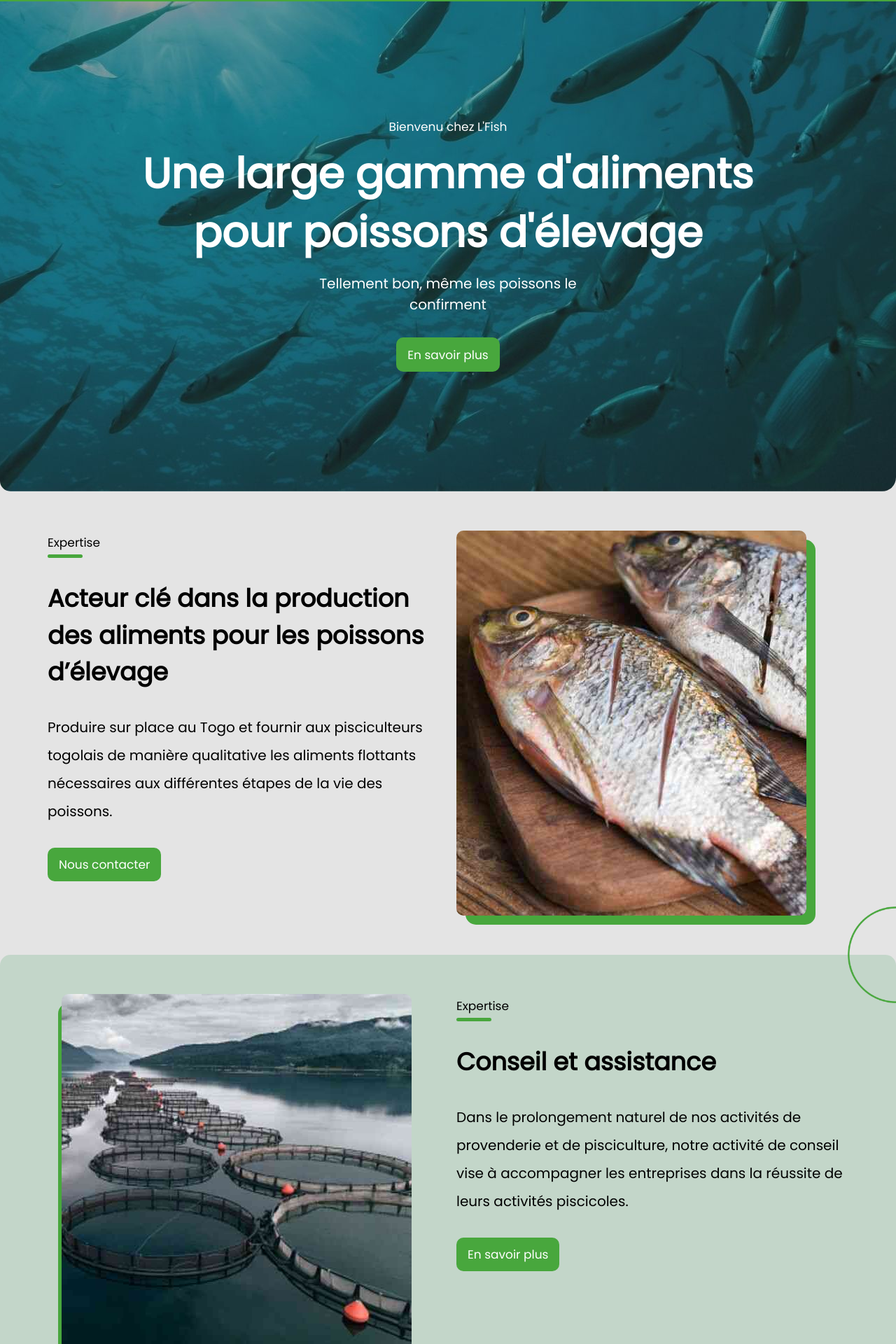
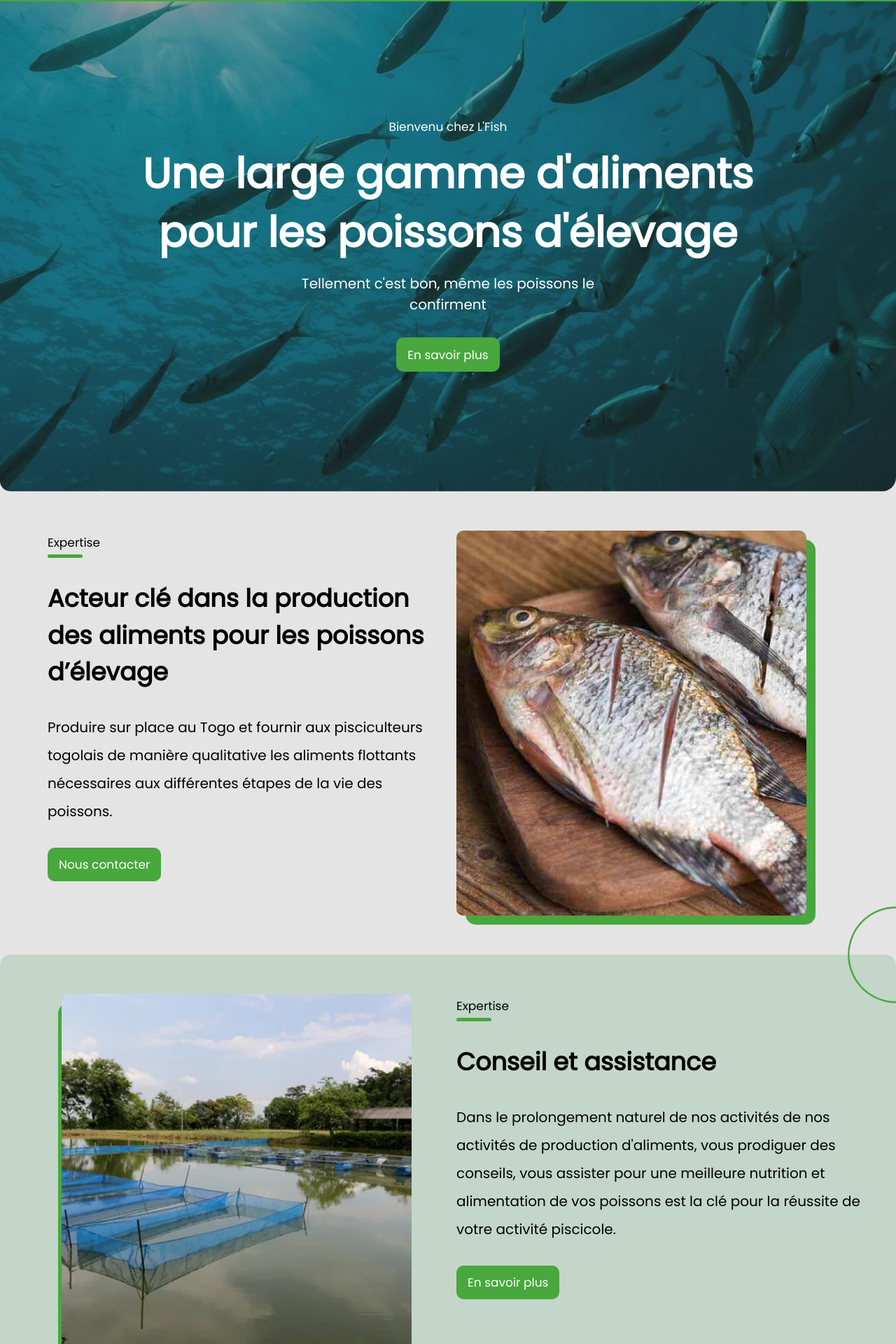
Before and after one commit to SamuelAMZ/lfish, a React (Create React App) app: page / in a window 1280 px wide. Shown: the part 113-2033 px from the top of the page at 70% size. Built offline with nearby package versions, Linux system fonts and the light colour scheme.

Commit message:
changes 2

```diff
--- a/src/components/Hero.jsx
+++ b/src/components/Hero.jsx
@@ -19,7 +19,7 @@ const Hero = () => {
         whileInView={{ y: 0, opacity: 1 }}
         transition={{ duration: 0.5 }}
       >
-        <h1>Une large gamme d'aliments pour poissons d'élevage</h1>
+        <h1>Une large gamme d'aliments pour les poissons d'élevage</h1>
       </motion.div>
       <motion.div
         className="hero3"
@@ -27,7 +27,7 @@ const Hero = () => {
         whileInView={{ y: 0, opacity: 1 }}
         transition={{ duration: 0.8 }}
       >
-        <h2>Tellement bon, même les poissons le confirment</h2>
+        <h2>Tellement c'est bon, même les poissons le confirment</h2>
       </motion.div>
       <NavLink to="/nous">
         <motion.button
--- a/src/components/SectionB.jsx
+++ b/src/components/SectionB.jsx
@@ -11,7 +11,7 @@ const SectionB = () => {
             initial={{ opacity: 0 }}
             whileInView={{ opacity: 1 }}
             transition={{ duration: 0.5 }}
-            src="./img/actuals/cage.jpg"
+            src="./img/actuals/activite2.jpg"
             alt="cereal"
           />
           <motion.div
@@ -31,9 +31,10 @@ const SectionB = () => {
           <div className="line"></div>
           <h2>Conseil et assistance</h2>
           <h3>
-            Dans le prolongement naturel de nos activités de provenderie et de
-            pisciculture, notre activité de conseil vise à accompagner les
-            entreprises dans la réussite de leurs activités piscicoles.
+            Dans le prolongement naturel de nos activités de nos activités de
+            production d'aliments, vous prodiguer des conseils, vous assister
+            pour une meilleure nutrition et alimentation de vos poissons est la
+            clé pour la réussite de votre activité piscicole.
           </h3>
           <div>
             <NavLink to="/activite">
```
